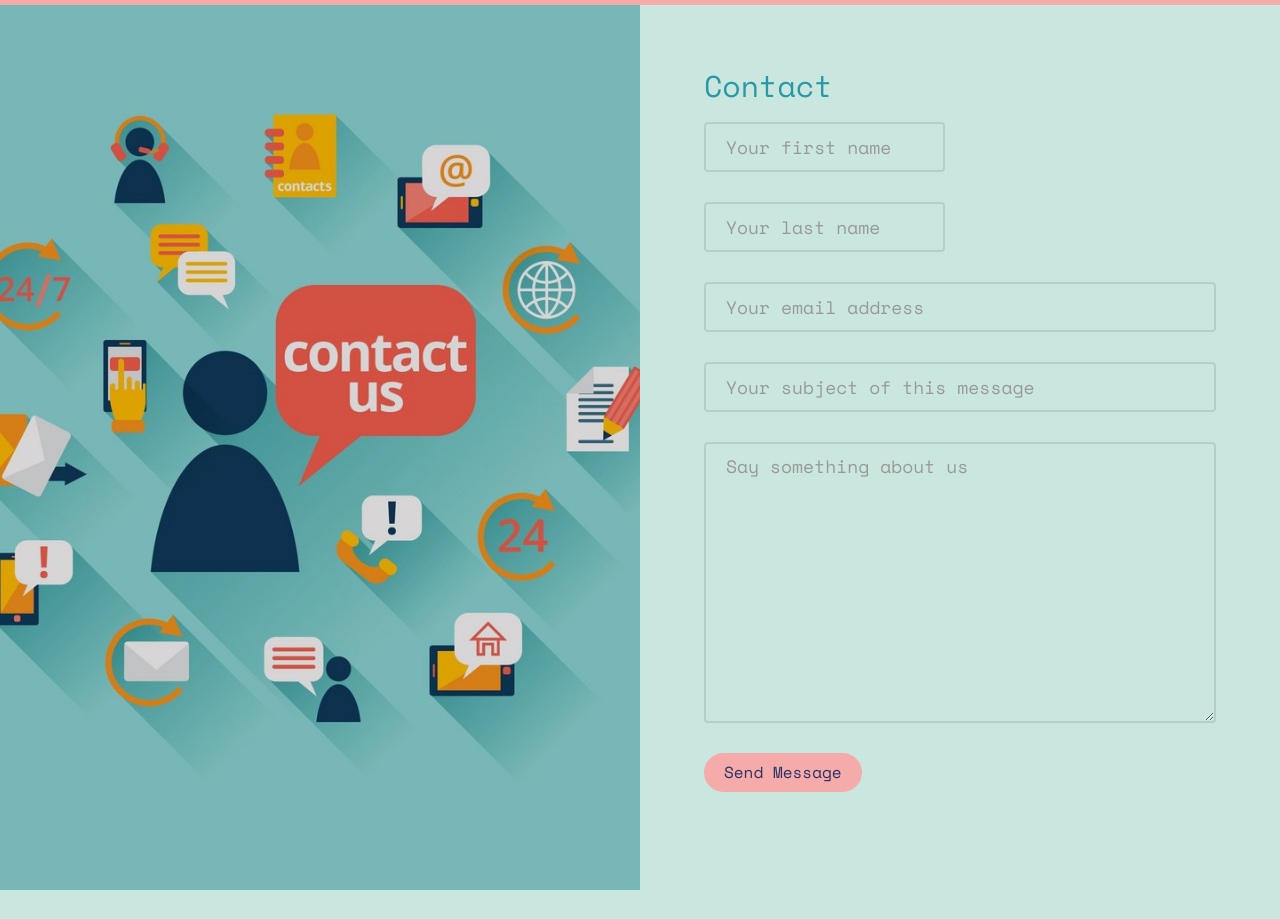
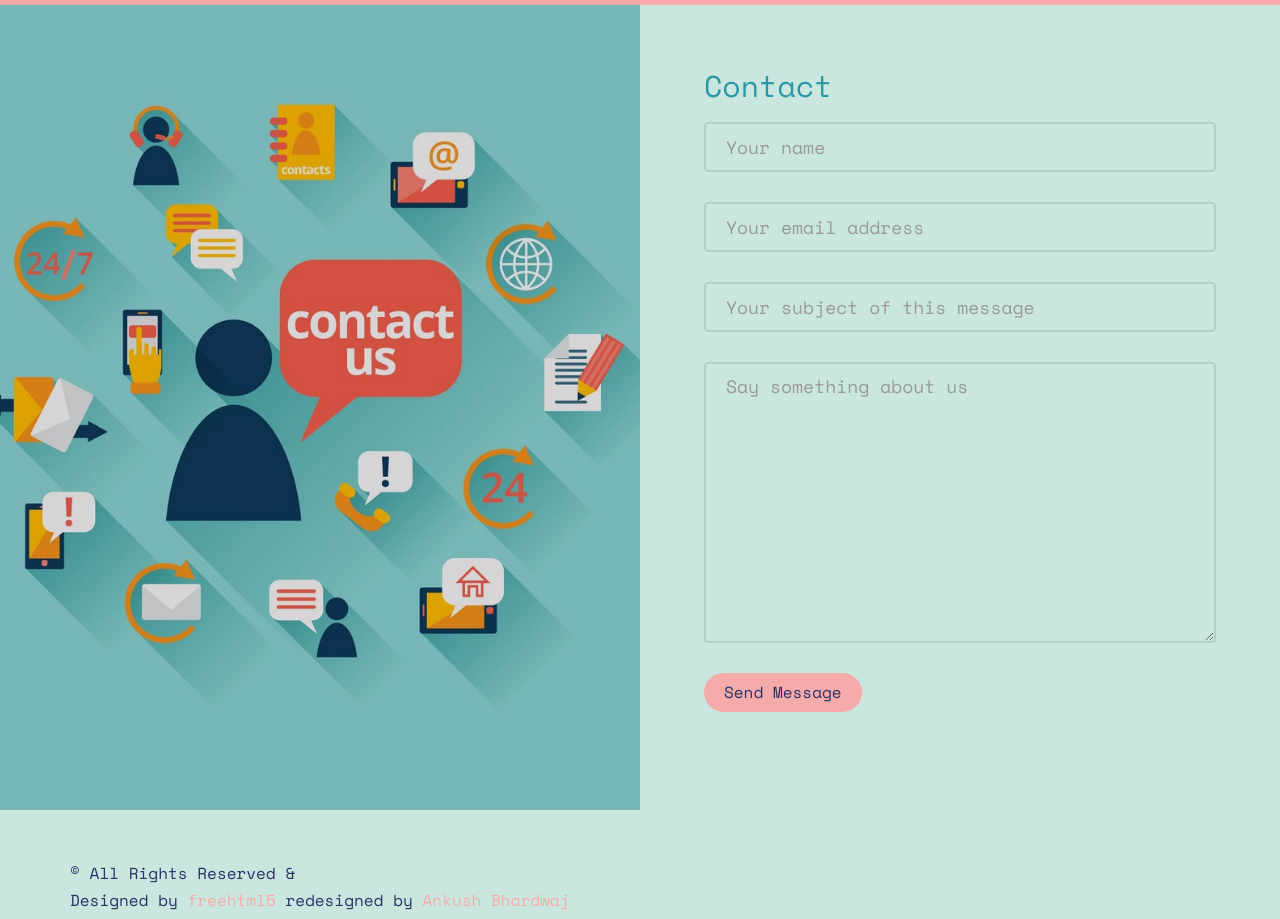
Before and after one commit to ankushbhardwaj47/Portfolio, a plain HTML site: page index.html in a window 1280 px wide. Shown: the part 5480-6399 px from the top of the page. Drawn offline with nearby package versions, Linux system fonts and the light colour scheme; files whose address does not match are found by name.

Commit message:
Update index.html

```diff
--- a/index.html
+++ b/index.html
@@ -455,15 +455,15 @@
 			<h2>Contact</h2>
 			<form action="mail.php" method="Post">
 				<div class="row form-group">
-					<div class="col-md-6">
-						<input type="text" id="fname" name="fname" class="form-control" placeholder="Your first name">
+					<div class="col-md-12">
+						<input type="text" id="name" name="name" class="form-control" placeholder="Your name">
 					</div>
 				</div>
-				<div class="row form-group">
+<!-- 				<div class="row form-group">
 					<div class="col-md-6">
 						<input type="text" id="lname" name="lname" class="form-control" placeholder="Your last name">
 					</div>
-				</div>
+				</div> -->
 
 				<div class="row form-group">
 					<div class="col-md-12">
```
